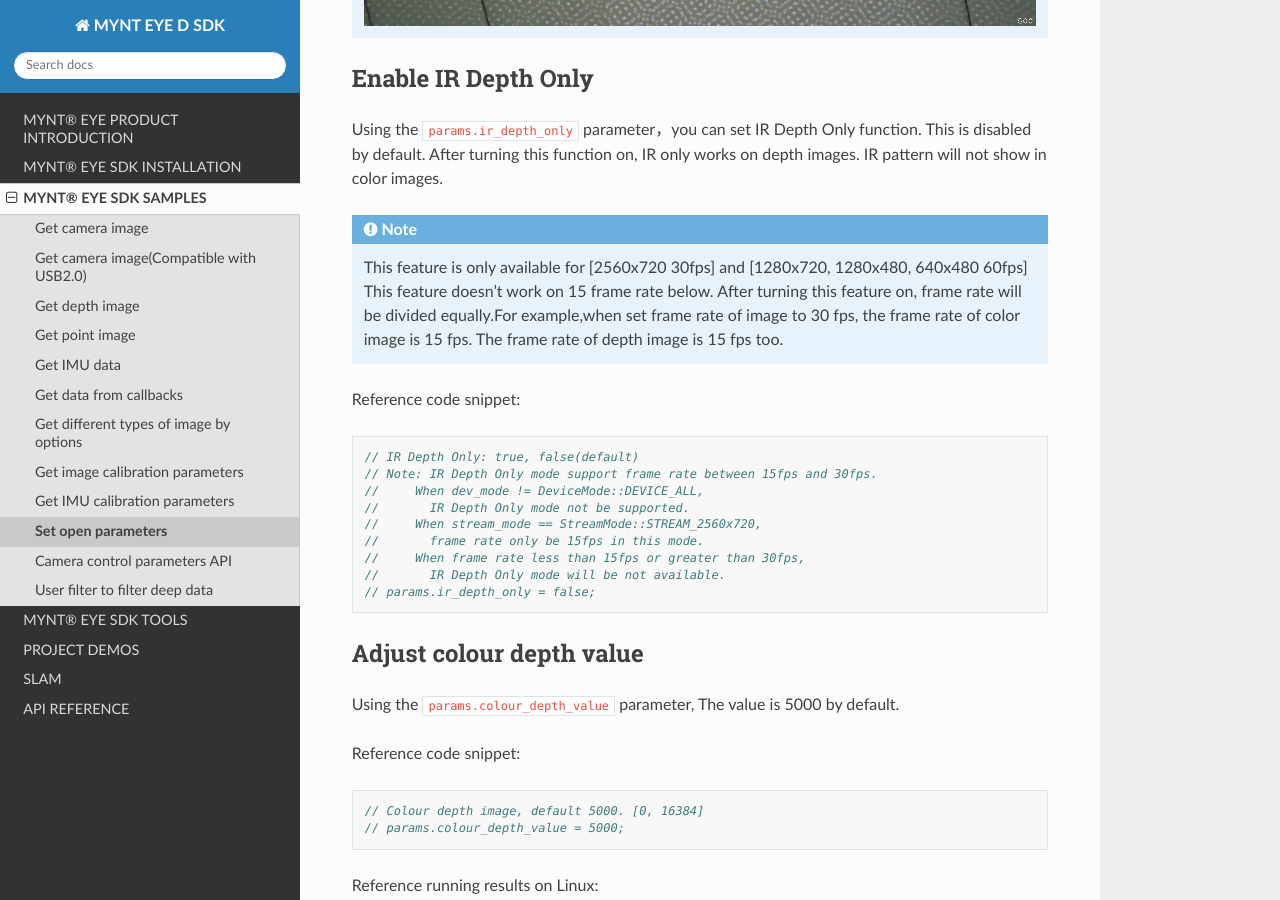
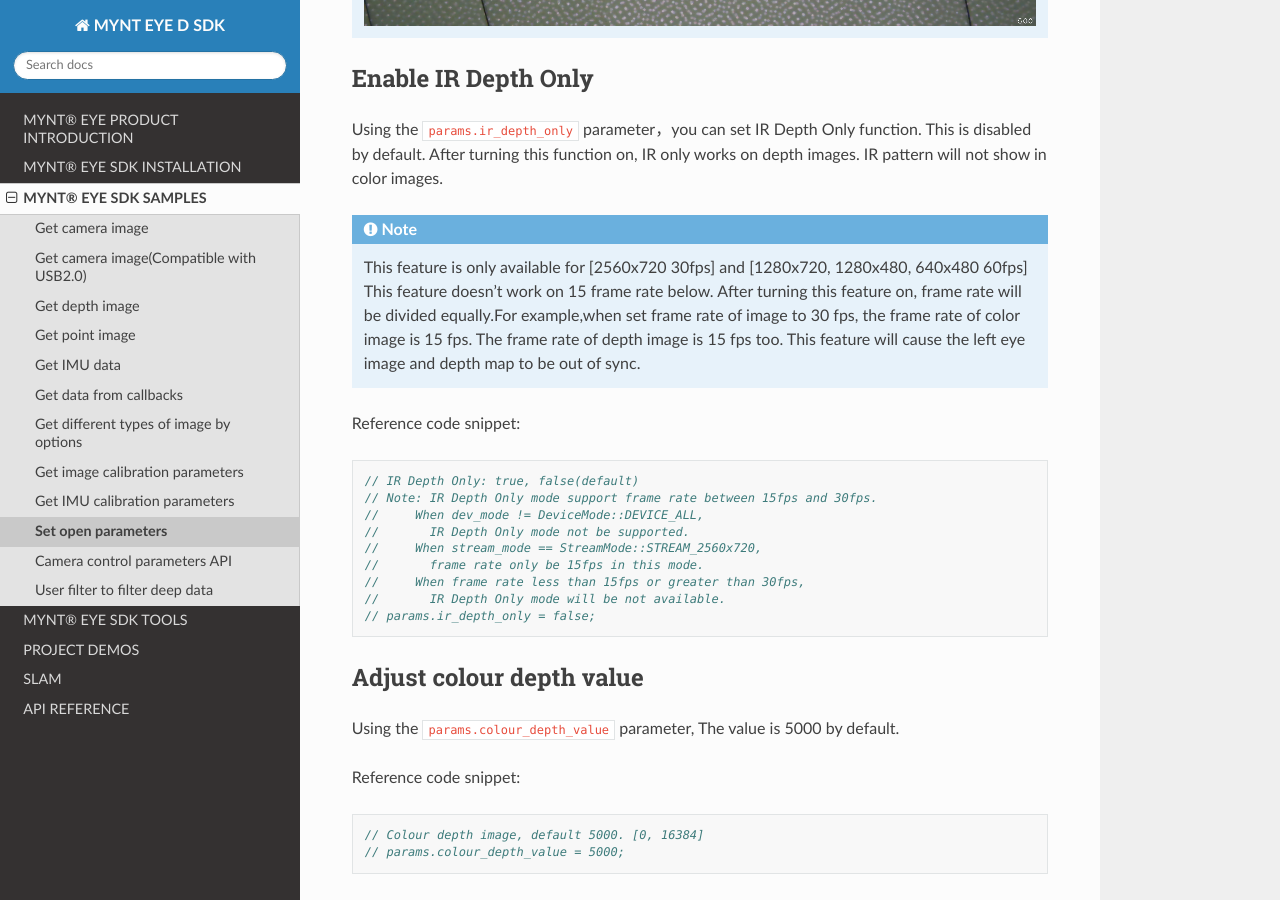
Before and after one commit to slightech/MYNT-EYE-D-SDK, a Sphinx documentation site: the page built from docs/samples/set_open_params.rst, in a window 1280 px wide and 900 px high, scrolled down 2603 px. Built offline with Sphinx 7.4.7 and the Read the Docs theme 2.0.0, drawn with Linux system fonts in a browser that asks for light colours.

Commit message:
docs(docs): added description of ir depth only
n

```diff
--- a/docs/samples/set_open_params.rst
+++ b/docs/samples/set_open_params.rst
@@ -123,6 +123,7 @@ only works on depth images. IR pattern will not show in color images.
   After turning this feature on, frame rate will be divided equally.For
   example,when set frame rate of image to 30 fps, the frame rate of color
   image is 15 fps. The frame rate of depth image is 15 fps too.
+  This feature will cause the left eye image and depth map to be out of sync.
 
 Reference code snippet:
 
```
